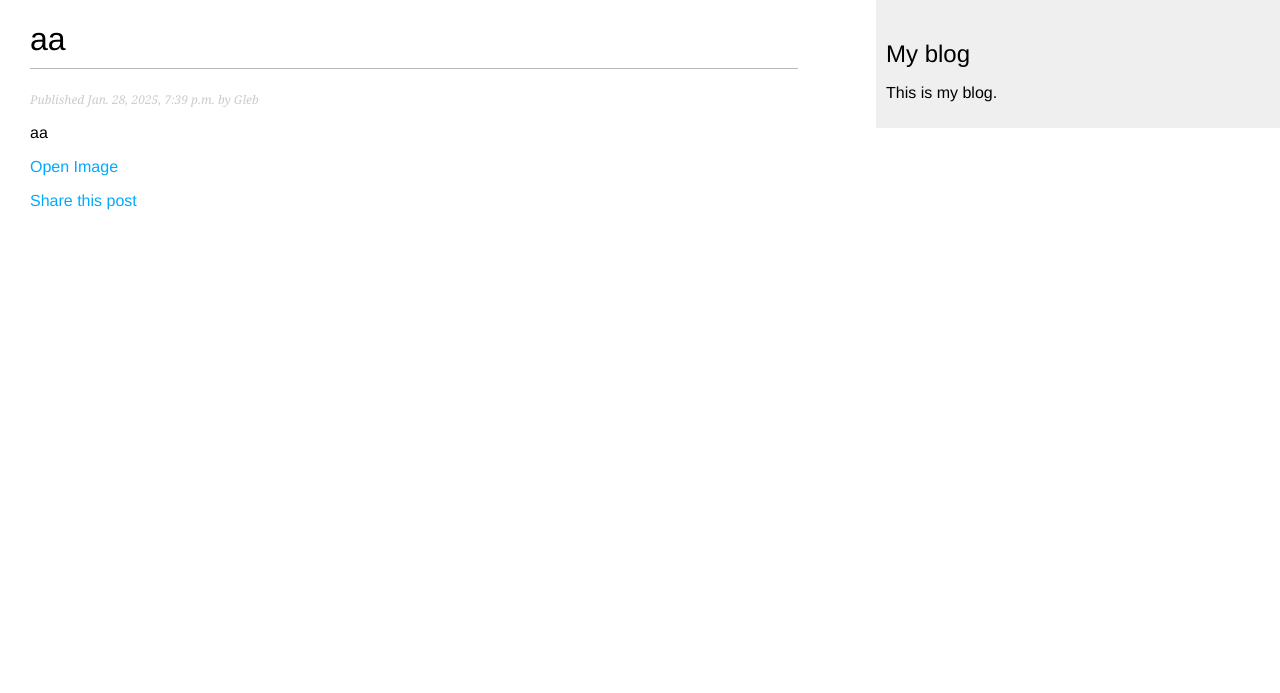
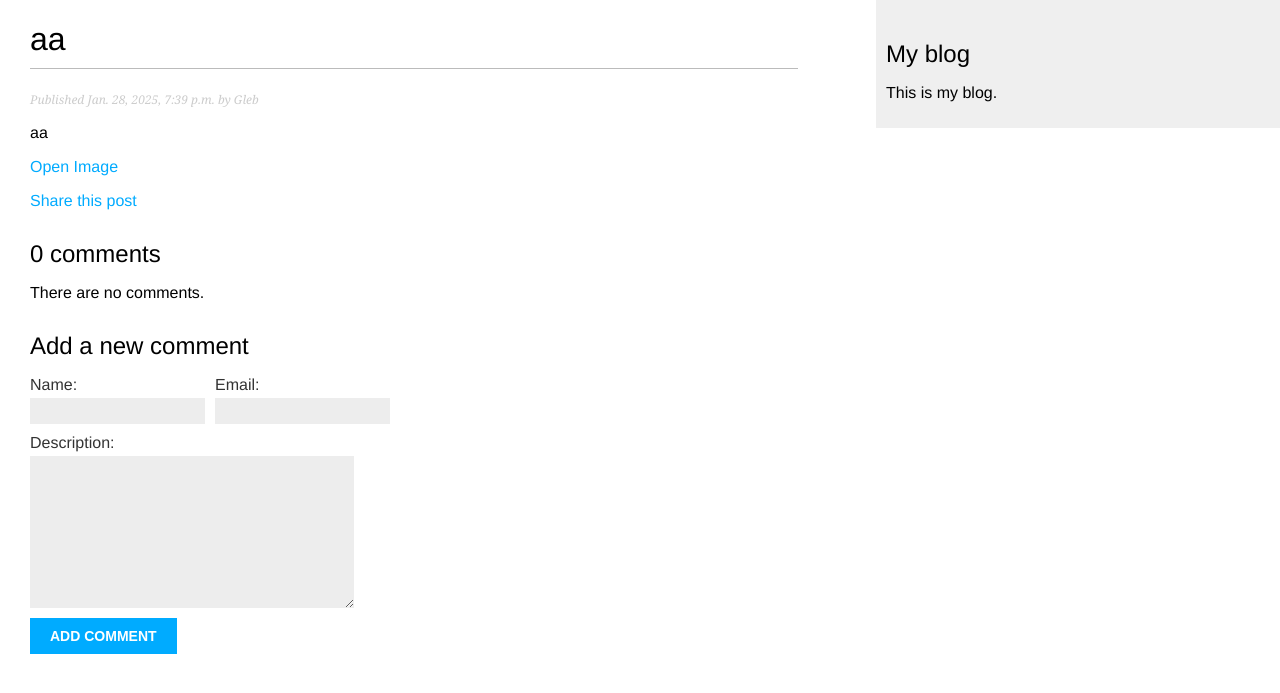
Before and after one commit to SavelievGleb2003/ticket_system, a Django app: a page that uses templates/blog/TD/detail.html in a window 1280 px wide. Shown: the top 693 px of the page. Run offline with Django 5.2, Linux system fonts and the light colour scheme; data comes from the database, SQL or seed files in the repository; both versions use the stored data as it was after the commit.

Commit message:
created a comment system for my blog.

```diff
--- a/blog/forms.py
+++ b/blog/forms.py
@@ -1,7 +1,13 @@
 from django import forms
-
+from .models import Comment
 class EmailTD_form(forms.Form):
     name = forms.CharField(max_length=30)
     email = forms.EmailField()
     to = forms.EmailField()
     comments = forms.CharField(required=False, widget=forms.Textarea)
+
+
+class CommentForm(forms.ModelForm):
+    class Meta:
+        model = Comment
+        fields = ['name', 'email','description']
--- a/blog/models.py
+++ b/blog/models.py
@@ -80,3 +80,20 @@ class TurnoverDocument(models.Model):
 
     def get_absolute_url(self):
         return reverse('TD:TD_detail', args=[self.publish_by.year, self.publish_by.month, self.publish_by.day, self.slug])
+
+
+class Comment(models.Model):
+    document = models.ForeignKey(TurnoverDocument, on_delete=models.CASCADE, related_name='comments')
+    name = models.CharField(max_length=80)
+    email = models.EmailField()
+    description = models.TextField()
+    created_at = models.DateTimeField(auto_now_add=True)
+    updated_at = models.DateTimeField(auto_now=True)
+    active = models.BooleanField(default=True)
+
+    class Meta:
+        ordering=['created_at']
+        indexes = [models.Index(fields=['created_at'])]
+
+    def __str__(self):
+        return f'comment by {self.name} on {self.document}'
--- a/blog/urls.py
+++ b/blog/urls.py
@@ -6,6 +6,7 @@ from . import views
 urlpatterns = [
         path('', views.ListTD.as_view(), name='TD_list'),
         path('<int:year>/<int:month>/<int:day>/<slug:TD>/', views.TD_detail, name='TD_detail'),
-        path('<int:id_d>/share/',views.send_email, name='send_email')
+        path('<int:id_d>/share/',views.send_email, name='send_email'),
+        path('<int:id_d>/comment/',views.add_comment, name='add_comment')
 
 ]
--- a/blog/views.py
+++ b/blog/views.py
@@ -2,7 +2,7 @@ from django.shortcuts import render, get_object_or_404
 from .models import TurnoverDocument
 from django.core.paginator import Paginator,PageNotAnInteger, EmptyPage
 from django.views.generic import ListView
-from .forms import EmailTD_form
+from .forms import CommentForm, EmailTD_form
 from django.core.mail import send_mail
 
 class ListTD(ListView):
@@ -19,7 +19,9 @@ def TD_detail(request, year, month, day, TD):
         publish_by__month=month,
         publish_by__day=day
     )
-    return render(request, 'blog/TD/detail.html', {'single_document': single_document})
+    comments = single_document.comments.filter(active=True)
+    form = CommentForm()
+    return render(request, 'blog/TD/detail.html', {'single_document': single_document,'form': form, 'comments':comments})
 
 
 def send_email(request, id_d):
@@ -53,3 +55,17 @@ def send_email(request, id_d):
 
     return render(request,'blog/TD/share.html',
                   {'Document':Document, 'form':form, 'sent':sent})
+
+
+def add_comment(request, id_d):
+    document = get_object_or_404(TurnoverDocument, id=id_d,
+                                 status=TurnoverDocument.Status.PUBLISHED)
+    comment = None
+
+    form = CommentForm(request.POST)
+    if form.is_valid():
+        comment = form.save(commit=False)
+        comment.document = document
+        comment.save()
+    return render(request,
+                  'blog/TD/Comment.html',{'document':document,'form':form, 'comment':comment})
--- a/templates/blog/TD/detail.html
+++ b/templates/blog/TD/detail.html
@@ -15,4 +15,21 @@
         Share this post
     </a>
   </p>
+  {% with comments.count as total_comments %}
+    <h2>
+      {{ total_comments }} comment{{ total_comments|pluralize }}
+    </h2>
+  {% endwith %}
+  {% for comment in comments %}
+    <div class="comment">
+      <p class="info">
+        Comment {{ forloop.counter }} by {{ comment.name }}
+        {{ comment.created }}
+      </p>
+      {{ comment.description|linebreaks }}
+    </div>
+  {% empty %}
+    <p>There are no comments.</p>
+  {% endfor %}
+  {% include "blog/TD/includes/comment_form.html" %}
 {% endblock %}
--- /dev/null
+++ b/templates/blog/TD/includes/comment_form.html
@@ -0,0 +1,12 @@
+<h2>Add a new comment</h2>
+<form action="{% url "TD:add_comment" single_document.id %}" method="post">
+  {% csrf_token %}
+  <div class="left">
+       {{ form.name.as_field_group }}
+     </div>
+     <div class="left">
+       {{ form.email.as_field_group }}
+     </div>
+     {{ form.description.as_field_group }}
+  <p><input type="submit" value="Add comment"></p>
+</form>
--- a/templates/blog/TD/list.html
+++ b/templates/blog/TD/list.html
@@ -20,5 +20,5 @@
      </a>
 
   {% endfor %}
-   {% include "pagination.html" with page=page_obj %}
+  {% include "pagination.html" with page=page_obj %}
 {% endblock %}
```
Also changed, not shown: blog/admin.py (+9 -1 lines), templates/blog/TD/comment.html (added, +11 -0 lines), blog/migrations/0009_comment.py (added), blog/migrations/0010_comment_document.py (added), db.sqlite3.
